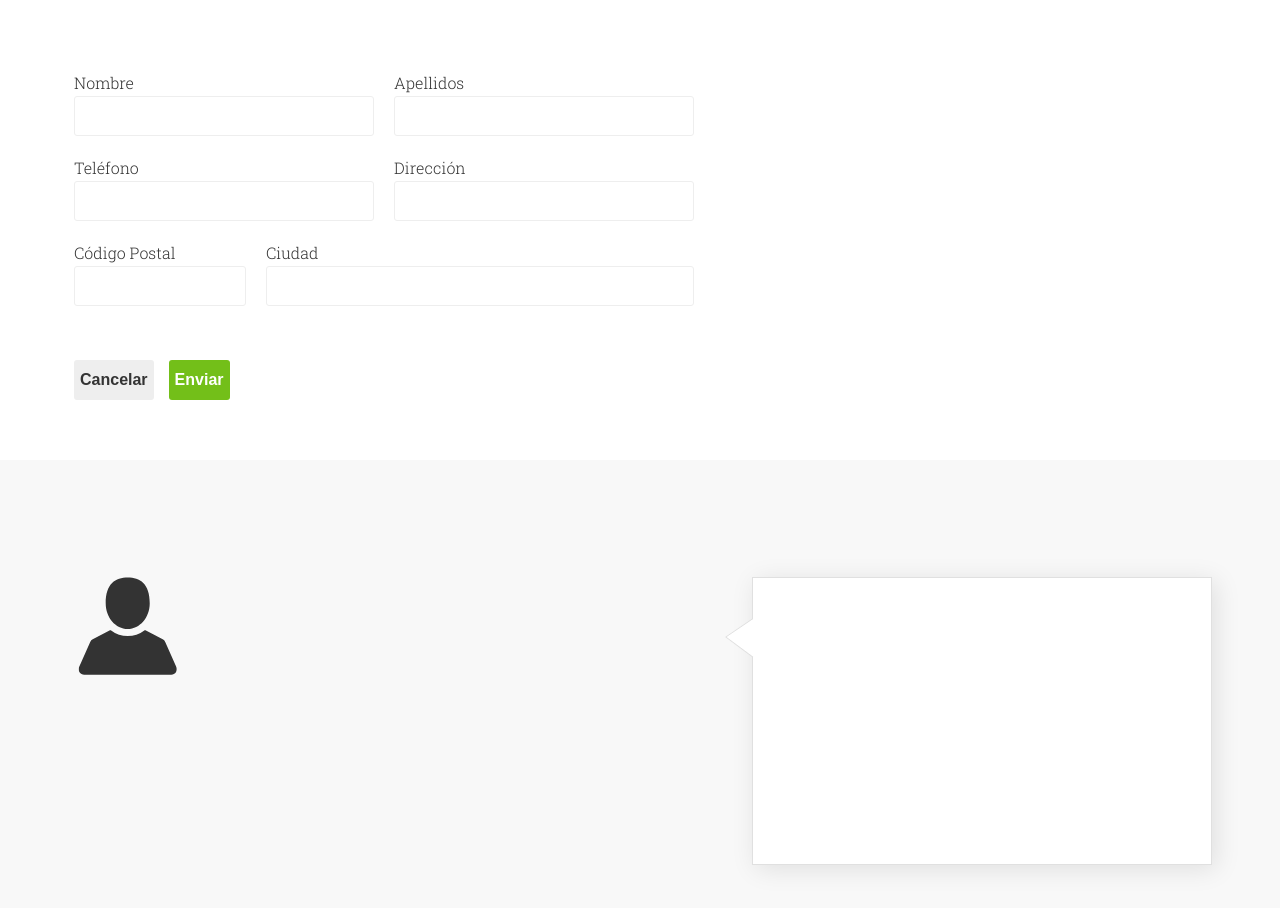
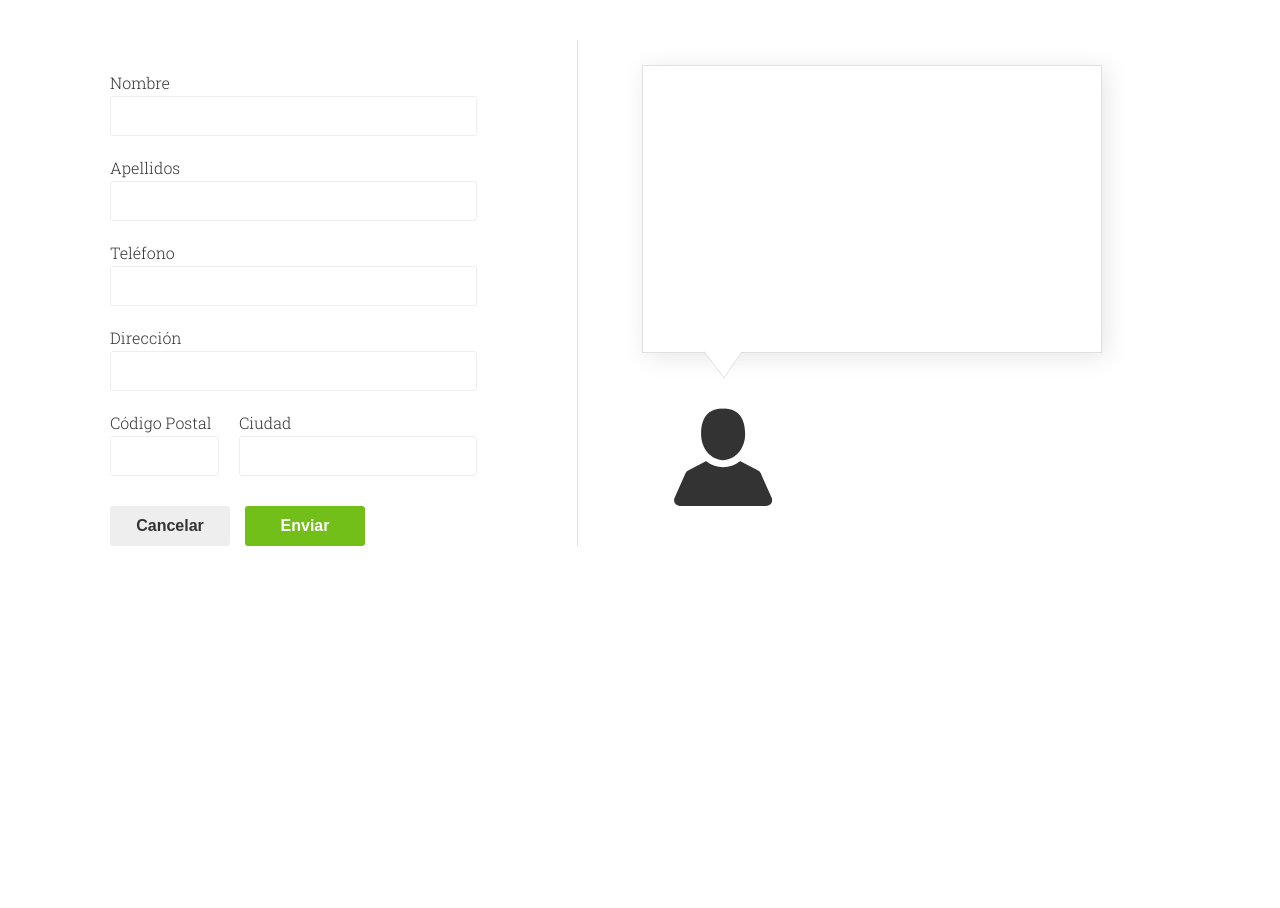
Before and after one commit to CarlosPrMe/Formulario-Javascript, a website: page index.html in a window 1280 px wide. After the commit the page ends 800 px from the top, so only its background shows below. Drawn offline with Linux system fonts and the light colour scheme.

Commit message:
desktop ok

```diff
--- a/index.html
+++ b/index.html
@@ -12,31 +12,32 @@
 </head>
 
 <body>
+    <div class="general">
     <div class="container">
         <form action="" method="GET" class="form">
             <div class="form-group">
                 <label class="form__label" for="name">Nombre</label>
-                <input class="form__control" type="text" id="name">
+                <input class="form__control" type="text" id="name" required>
             </div>
             <div class="form-group">
                 <label class="form__label" for="surname">Apellidos</label>
-                <input class="form__control" type="text" id="surname">
+                <input class="form__control" type="text" id="surname" required>
             </div>
             <div class="form-group">
                 <label class="form__label" for="phone">Teléfono</label>
-                <input class="form__control" type="tel" id="phone">
+                <input class="form__control" type="tel" id="phone" required>
             </div>
             <div class="form-group">
                 <label class="form__label" for="adress">Dirección</label>
-                <input class="form__control" type="text" id="adress">
+                <input class="form__control" type="text" id="adress" required>
             </div>
             <div class="form-group">
                 <label class="form__label" for="postal-code">Código Postal</label>
-                <input class="form__control" type="text" id="postal-code">
+                <input class="form__control" type="text" id="postal-code" required>
             </div>
             <div class="form-group">
                 <label class="form__label" for="city">Ciudad</label>
-                <input class="form__control" type="text" id="city">
+                <input class="form__control" type="text" id="city" required>
             </div>
             <div class="buttons">
                 <button type="reset" class="btn">Cancelar</button>
@@ -61,6 +62,7 @@
             </address>
         </div>
     </div>
+    </div>
 </body>
 
 </html>
--- a/scss/style.scss
+++ b/scss/style.scss
@@ -17,6 +17,15 @@ body {
   font-family: "Roboto Slab", sans-serif, serif;
   font-size: $font-size-normal;
   color: $grey-dark;
+}
+
+@media (min-width: 1024px) {
+  .general {
+    display: flex;
+    justify-content: space-between;
+    width: 1060px;
+    margin: 0 auto;
+  }
 }
 
 @media (max-width: 767px) {
@@ -61,12 +70,12 @@ BOTONES
 
 .btn--sm {
   @include button;
-  width: 76px;
+  min-width: 76px;
   height: 32px;
   font-size: $font-size-sm;
 }
 
-@media (min-width:768px){
+@media (min-width: 768px) {
   .btn--sm {
     @include button;
     display: none;
@@ -122,9 +131,14 @@ FORMULARIO
     grid-column-start: 2;
   }
 
+  .btn {
+    min-width:120px ;
+  }
+
   .btn + .btn {
     margin-left: 15px;
   }
+
 }
 
 /*-----------------------
@@ -133,7 +147,6 @@ DATOS CONTAINER
 
 .top {
   position: relative;
-  background-color: #f8f8f8;
 }
 
 .icon {
@@ -142,8 +155,7 @@ DATOS CONTAINER
   fill: $grey-dark;
 }
 
-@media (max-width:767px){
-
+@media (max-width: 767px) {
   .top {
     position: relative;
     border-bottom: 1px solid $grey;
@@ -174,32 +186,34 @@ DATOS CONTAINER
     height: 100%;
     transform: translateY(-110%);
     z-index: 50;
-
   }
 }
+
+
 
 .icon {
   transform: scale(0.1);
 }
 
-@media (min-width: 768px){
-  .summary{
+@media (min-width: 768px) {
+  .summary {
     position: relative;
   }
 
-  .top{
+  .top {
     padding-bottom: 144px;
+    background-color: #f8f8f8
   }
 }
 @media (min-width: 768px) {
   .icon {
-    transform: scale(0.24) translate(-320px,-160px);
+    transform: scale(0.24) translate(-320px, -160px);
   }
 }
 
+
 /*Datos
 -----------------------*/
-
 
 .container-data__address span {
   display: block;
@@ -217,16 +231,15 @@ DATOS CONTAINER
   .container-data__address span {
     font-size: 18px;
     line-height: 1.67;
-    &:first-of-type{
+    &:first-of-type {
       padding: 20px 0;
       font-size: $font-size-md;
       font-weight: bold;
     }
-    &:last-of-type{
+    &:last-of-type {
       margin-bottom: 30px;
     }
   }
-
 }
 
 @media (min-width: 768px) {
@@ -238,21 +251,21 @@ DATOS CONTAINER
     width: 460px;
   }
 
-  .container-data__address span{
+  .container-data__address span {
     line-height: 1.5;
-    &:first-of-type{
+    &:first-of-type {
       font-weight: 700;
       padding-bottom: 16px;
     }
-    &:last-of-type{
+    &:last-of-type {
       margin-bottom: 30px;
     }
   }
-  .container-data__address span + span{
+  .container-data__address span + span {
     font-size: 20px;
   }
 
-  .container-data__header{
+  .container-data__header {
     font-size: 24px;
   }
   .container-data__address {
@@ -263,7 +276,7 @@ DATOS CONTAINER
     border: solid 1px #e0e0e0;
   }
 
-  .container-data__address::before{
+  .container-data__address::before {
     content: "";
     display: inline-block;
     position: relative;
@@ -276,8 +289,80 @@ DATOS CONTAINER
     background-color: $white;
     transform: perspective(400px) rotateX(45deg) rotateZ(45deg);
   }
+  .btn--sm {
+    min-width: 76px;
+    font-size: 13px;
+    height: 32px;
+
+  }
 }
 
+@media (min-width: 1024px) {
+  .container {
+    padding: 40px 0;
+  }
+  .form {
+    display: grid;
+    width: 468px;
+    grid-gap: 20px;
+    grid-template-columns: repeat(6, 1fr);
+    grid-template-rows: repeat(4, 65px);
+    padding-right: 100px;
+    padding-top: 30px;
+    border-right: 1px solid $grey;
+  }
+  .form-group {
+    width: 100%;
+  }
+
+  .form-group:nth-of-type(1) {
+    grid-column: 1 / -1;
+  }
+  .form-group:nth-of-type(2) {
+    grid-column: 1 / -1;
+  }
+  .form-group:nth-of-type(3) {
+    grid-column: 1 / -1;
+  }
+  .form-group:nth-of-type(4) {
+    grid-column: 1 / -1;
+  }
+  .form-group:nth-of-type(5) {
+    grid-column: 1 / 3;
+  }
+  .form-group:nth-of-type(6) {
+    grid-column: 3 / -1;
+  }
+
+  .buttons {
+    grid-column: 1 / 3;
+    margin-top: 0;
+  }
+
+  .icon{
+    transform: scale(0.24) translate(-1010px, 1053px);
+  }
+
+  .top{
+    background-color: #fff;
+  }
+
+  .container-data{
+    padding-top: 65px;
+  }
+
+  .container-data__address::before {
+    border-left: 0;
+    border-top: 0;
+    border-right: 1px solid #e0e0e0;
+    top: 267px;
+    left: 2px;
+    border-bottom: 1px solid #e0e0e0;
+    transform: perspective(400px) rotateY(45deg) rotateZ(45deg);
+  }
+
+
+}
 
 /*-----------------------
 ANIMACION ENTRADA-SALIDA
```
Also changed, not shown: css/style.css, 1 other file.
